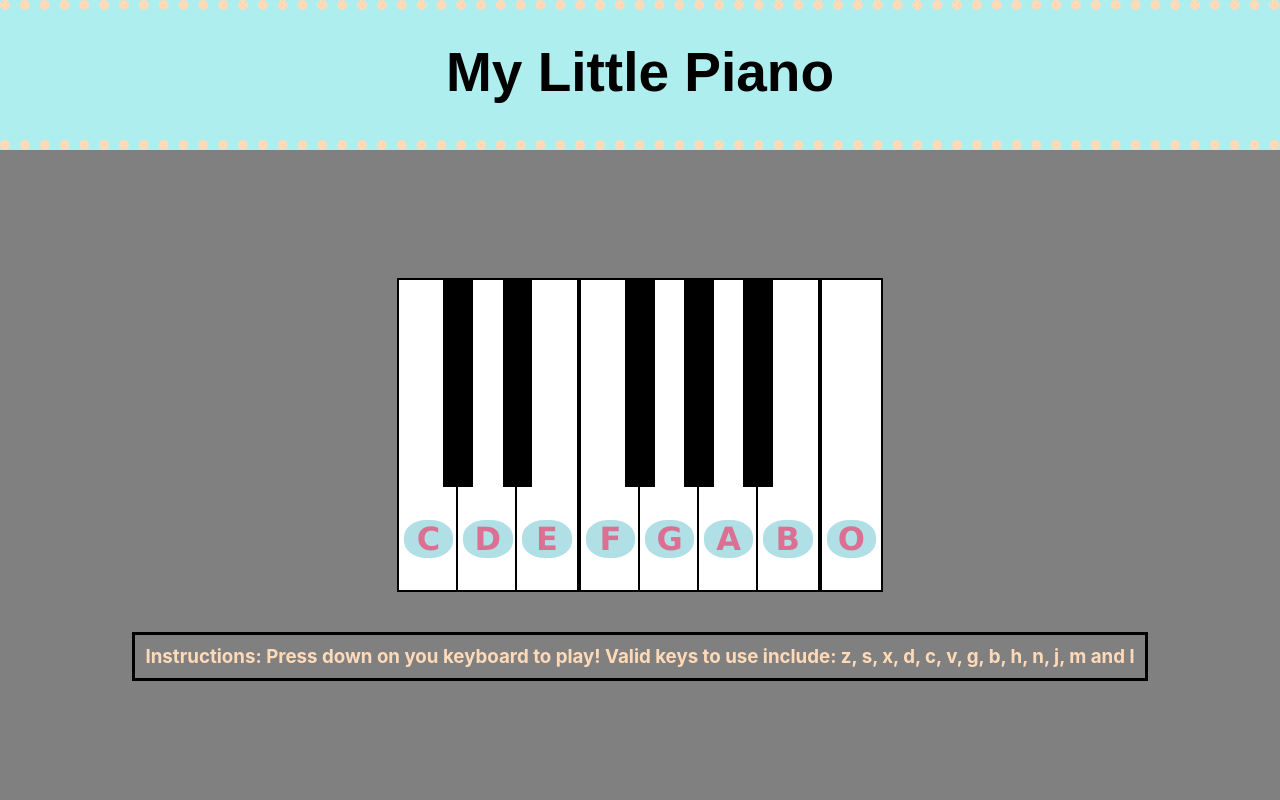
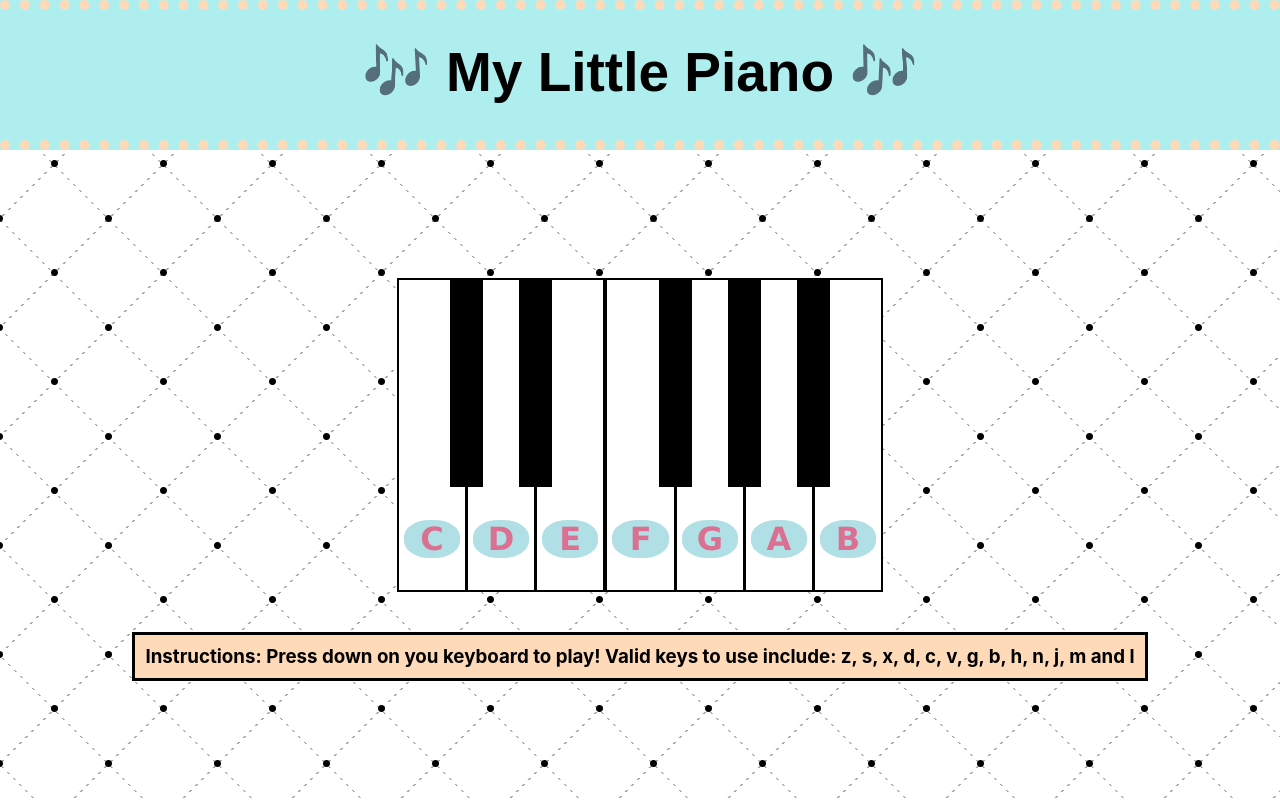
Before and after one commit to Cierra-McDonald/my-piano, a React (Create React App) app: page / in a window 1280 px wide. Built offline with nearby package versions, Linux system fonts and the light colour scheme.

Commit message:
more styling

```diff
--- a/src/App.css
+++ b/src/App.css
@@ -3,7 +3,15 @@
 
 }
 body {
-  background-color: gray;
+  background:
+  radial-gradient(black 3px, transparent 4px),
+  radial-gradient(black 3px, transparent 4px),
+  linear-gradient(#fff 4px, transparent 0),
+  linear-gradient(45deg, transparent 74px, transparent 75px, #a4a4a4 75px, #a4a4a4 76px, transparent 77px, transparent 109px),
+  linear-gradient(-45deg, transparent 75px, transparent 76px, #a4a4a4 76px, #a4a4a4 77px, transparent 78px, transparent 109px),
+  #fff;
+  background-size: 109px 109px, 109px 109px,100% 6px, 109px 109px, 109px 109px;
+  background-position: 54px 55px, 0px 0px, 0px 0px, 0px 0px, 0px 0px;
 }
  h1 {
    background-color: paleturquoise;
@@ -23,5 +31,6 @@ body {
    width: max-content;
    padding: 10px;
    border: black 3px solid;
-   color: peachpuff;
+   background-color: peachpuff;
+   color: black;
  }
--- a/src/App.js
+++ b/src/App.js
@@ -6,7 +6,7 @@ function App() {
 
   return (
     <div>
-      <h1>My Little Piano</h1>
+      <h1> 🎶  My Little Piano  🎶 </h1>
       <Piano/>
       <br/>
       <br/>
--- a/src/components/global/Notes.js
+++ b/src/components/global/Notes.js
@@ -1,4 +1,4 @@
-const NOTES = ['c', 'df', 'd', 'ef', 'e', 'f', 'gf', 'g', 'af', 'a', 'bf', 'b', 'o', ]
+const NOTES = ['c', 'df', 'd', 'ef', 'e', 'f', 'gf', 'g', 'af', 'a', 'bf', 'b', ]
 
 const KEY_T0_NOTE = {
     z: 'c',
```
